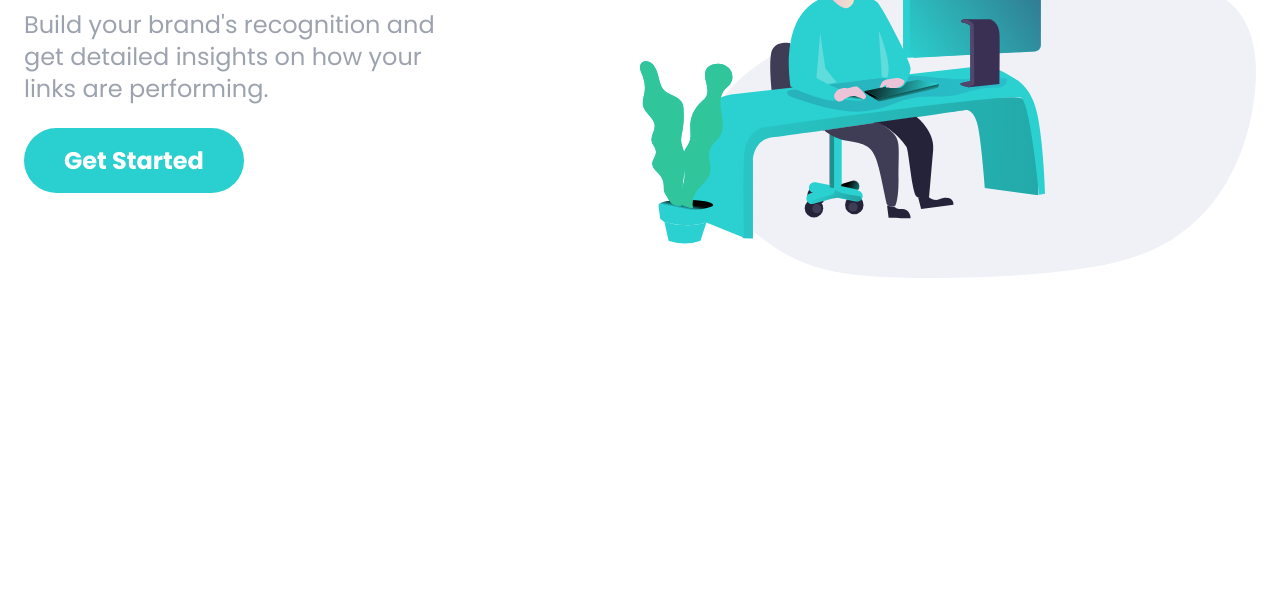
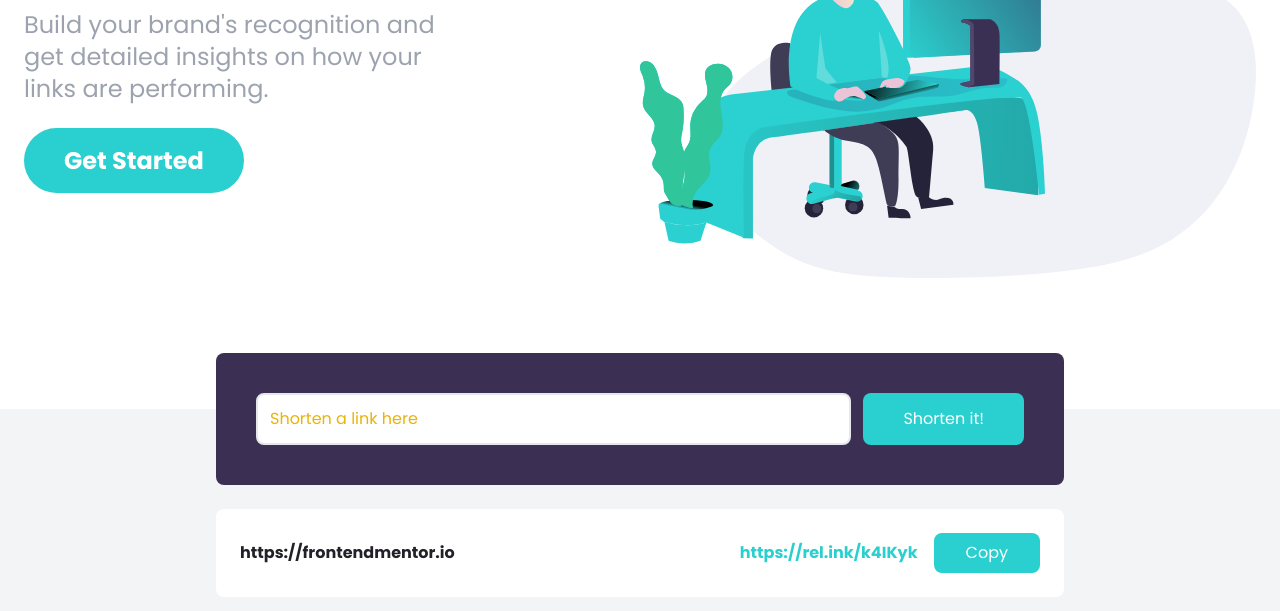
Before and after one commit to Jair-vet/Shortly-link-Tailwind, a website: page index.html in a window 1280 px wide. Shown: the part 247-858 px from the top of the page. Before the commit the page ends 800 px from the top, so only its background shows below. Drawn offline with Linux system fonts and the light colour scheme.

Commit message:
Shorten Container done

```diff
--- a/index.html
+++ b/index.html
@@ -71,6 +71,42 @@
     </div>
    </section>
 
+   <!-- Shorten Section -->
+   <section id="shorten" class="relative bg-gray-100">
+    <!-- Shorten Container -->
+    <div class="max-w-4xl mx-auto p-6 space-y-6">
+      <!-- Form -->
+      <form
+        id="link-form"
+        class="relative flex flex-col w-full p-10 -mt-20 space-y-4 bg-darkViolet rounded-lg md:flex-row md:space-y-0 md:space-x-3"
+      >
+        <input
+            type="text"
+            class="flex-1 p-3 border-2 rounded-lg placeholder-yellow-500 focus:outline-none"
+            placeholder="Shorten a link here"
+            id="link-form"
+        />
+
+        <button class="px-10 py-3 text-white bg-cyan rounded-lg hover:bg-cyanLight focus:outline-none md:py-2">
+          Shorten it!
+        </button>
+      </form>
+
+      <!-- Link 1 -->
+      <div class="flex flex-col items-center justify-between w-full p-6 bg-white rounded-lg md:flex-row">
+        <p class="font-bold text-center text-veryDarkViolet md:text-left">
+          https://frontendmentor.io
+        </p>
+
+        <div class="flex flex-col items-center justify-end flex-1 space-x-4 space-y-2 md:flex-row md:space-y-0">
+          <div class="font-bold text-cyan"> https://rel.ink/k4IKyk </div>
+          <button class="p-2 px-8 text-white bg-cyan rounded-lg hover:opacity-70 focus:outline-none">
+            Copy
+          </button>
+        </div>
+      </div>
+    </div>
+   </section>
 
   </body>
 </html>
```
Also changed, not shown: css/style.css.
